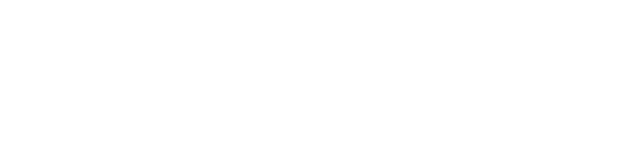
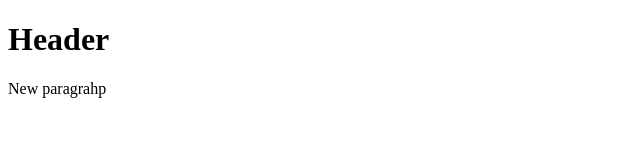
Before and after one commit to dimonrasc/TestMp3, a plain HTML site: page Untitled.html in a window 1280 px wide. Shown: the whole page, without its empty margins (0-640 px from the left). Drawn offline with Linux system fonts and the light colour scheme.

Commit message:
Update Untitled.html

```diff
--- a/Untitled.html
+++ b/Untitled.html
@@ -5,6 +5,7 @@
 		<title></title>
 	</head>
 	<body>
-
+		<h1>Header</h1>
+		<p>New paragrahp</p>
 	</body>
 </html>
```
